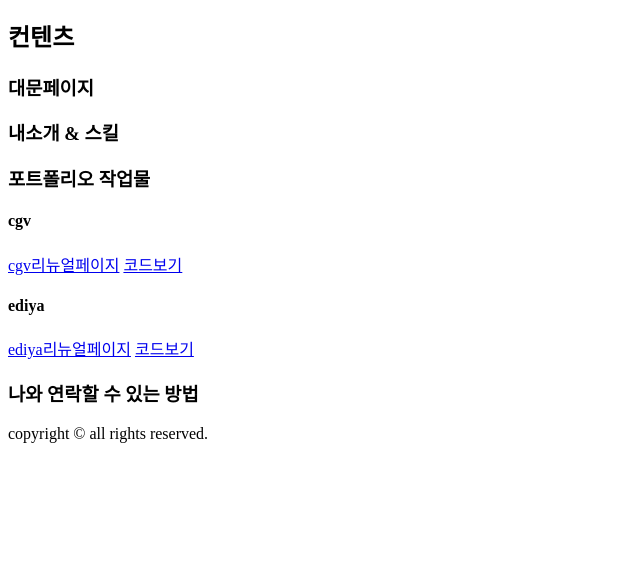
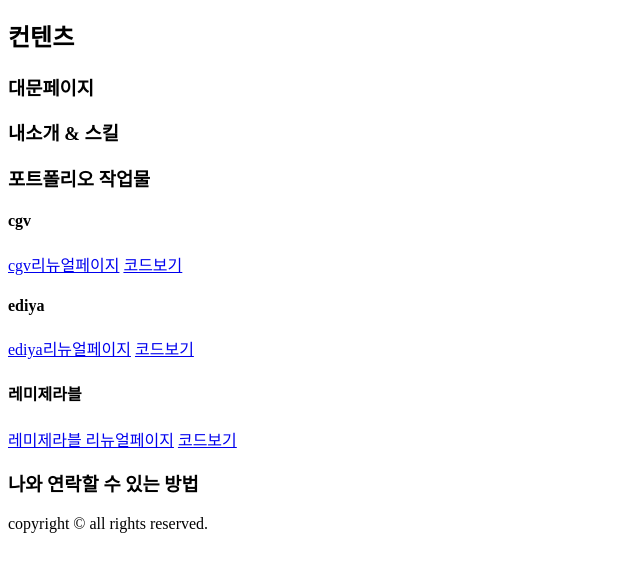
Before and after one commit to pico017/pico017.github.io, a plain HTML site: page index.html in a window 1280 px wide. Shown: the part 163-734 px from the top of the page, without its empty margins (0-640 px from the left). Drawn offline with Linux system fonts and the light colour scheme.

Commit message:
Update index.html
d

```diff
--- a/index.html
+++ b/index.html
@@ -38,7 +38,11 @@
                 <a href="/ediya">ediya리뉴얼페이지</a>
                 <a href="https://github.com/pico017/ediya">코드보기</a>
             </div>
-            <div class="portfolio"></div>
+            <div class="portfolio">
+                <h4>레미제라블</h4>
+                <a href="/ediya">레미제라블 리뉴얼페이지</a>
+                <a href="https://github.com/pico017/ediya">코드보기</a>
+            </div>
         </article>
         <article id="contact">
             <h3>나와 연락할 수 있는 방법</h3>
```
